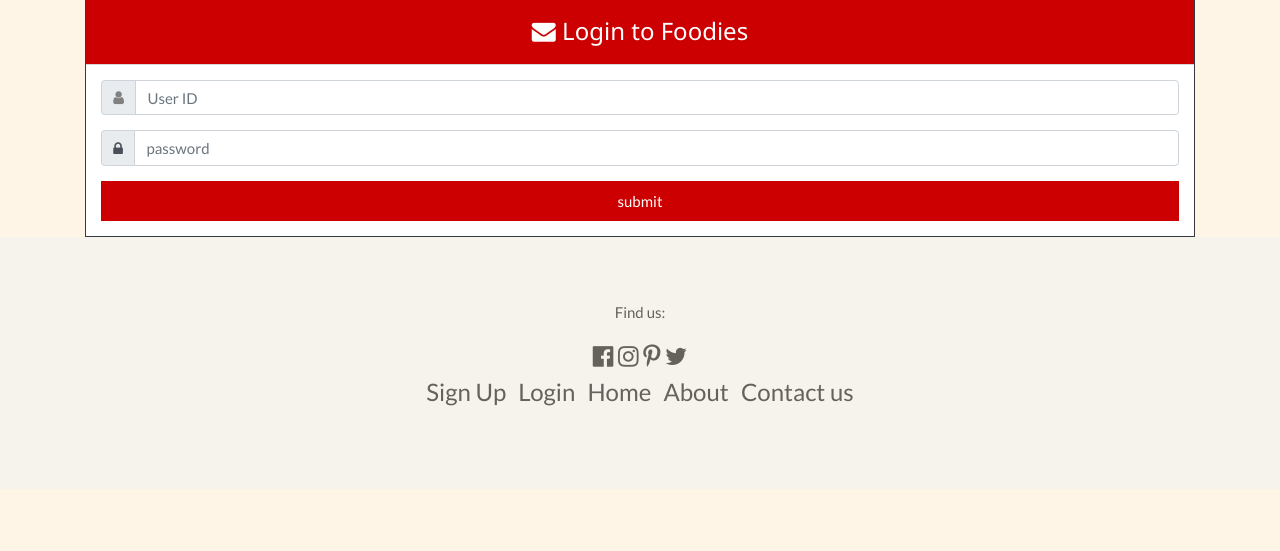
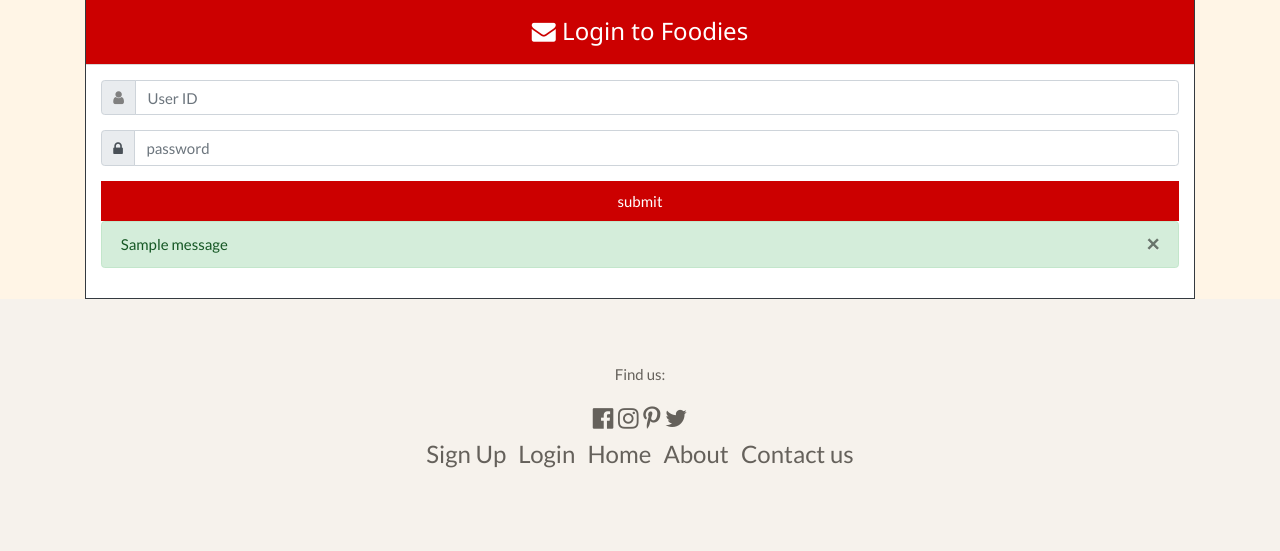
Before and after one commit to hmannelig/itech, a Django app: page /foodies/login/ in a window 1280 px wide. Shown: the part 289-840 px from the top of the page. Before the commit the page ends 695 px from the top, so only its background shows below. Run offline with Django 3.2, Linux system fonts and the light colour scheme; tables that the repository leaves empty hold one stand-in row (values such as "Sample post"); one stand-in notice (Sample message) is shown; some libraries are stand-ins or nearby versions.

Commit message:
Only show error message after failed login, do not redirect to new page

```diff
--- a/foodies/views.py
+++ b/foodies/views.py
@@ -7,6 +7,7 @@ from django.contrib.auth import authenticate, login, logout
 from django.contrib.auth.decorators import login_required
 from datetime import datetime
 from django.contrib.auth import get_user_model
+from django.contrib import messages
 
 
 def index(request):
@@ -197,7 +198,9 @@ def user_login(request):
         else:
             # Bad login details were provided. So we can't log the user in.
             print(f"Invalid login details: {username}, {password}")
-            return HttpResponse("Invalid login details supplied.")
+            messages.error(request, 'Invalid login details.')
+            return redirect(reverse('foodies:login'))
+            #return HttpResponse("Invalid login details supplied.")
     # The request is not a HTTP POST, so display the login form.
     # This scenario would most likely be a HTTP GET.
     else:
--- a/templates/foodies/login.html
+++ b/templates/foodies/login.html
@@ -35,6 +35,14 @@ Login
                                 <div class="text-center">
                                     <input type="submit" value="submit" class="btn btn-info btn-block rounded-0 py-2">
                                 </div>
+                                <div>
+                                    {% for message in messages %}
+                                    <div class="alert alert-success">
+                                        <a class="close" href="#" data-dismiss="alert">×</a>
+                                        {{ message }}
+                                    </div>
+                                    {% endfor %}
+                                </div>
                             </div>
 
                         </div>
```
